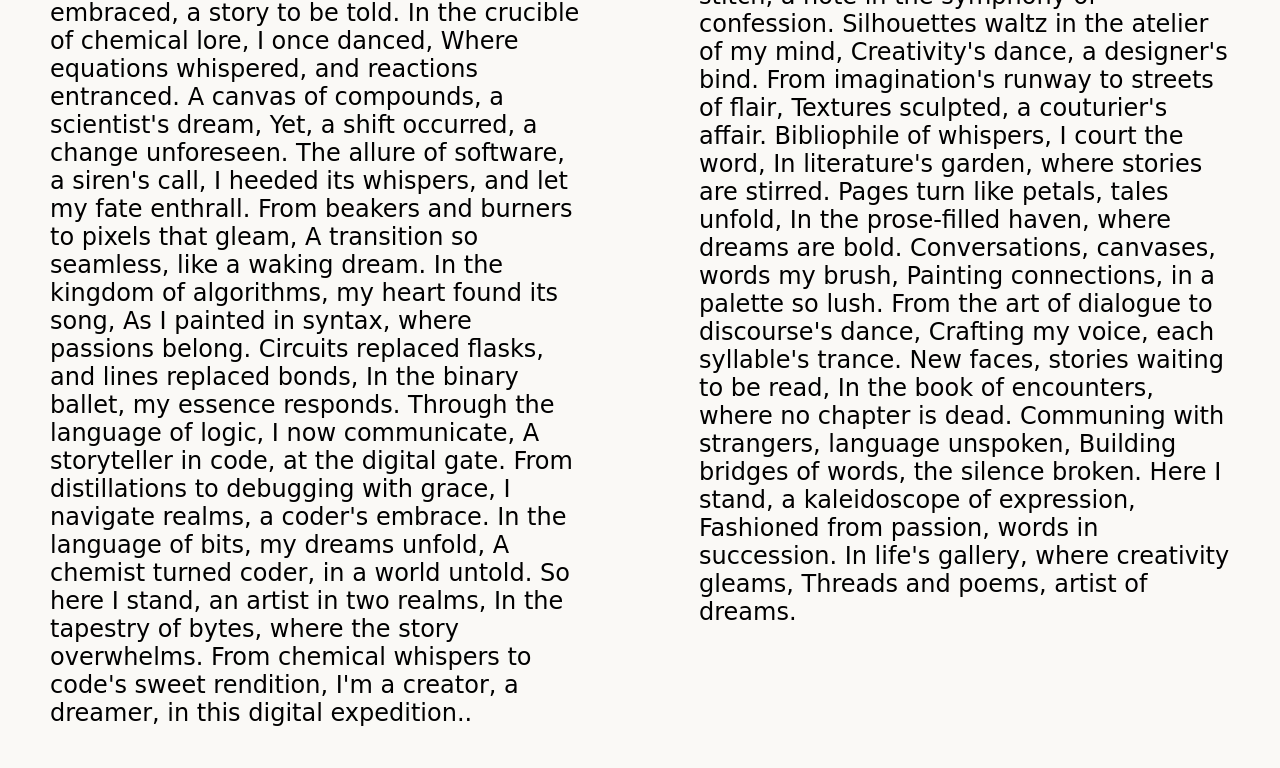
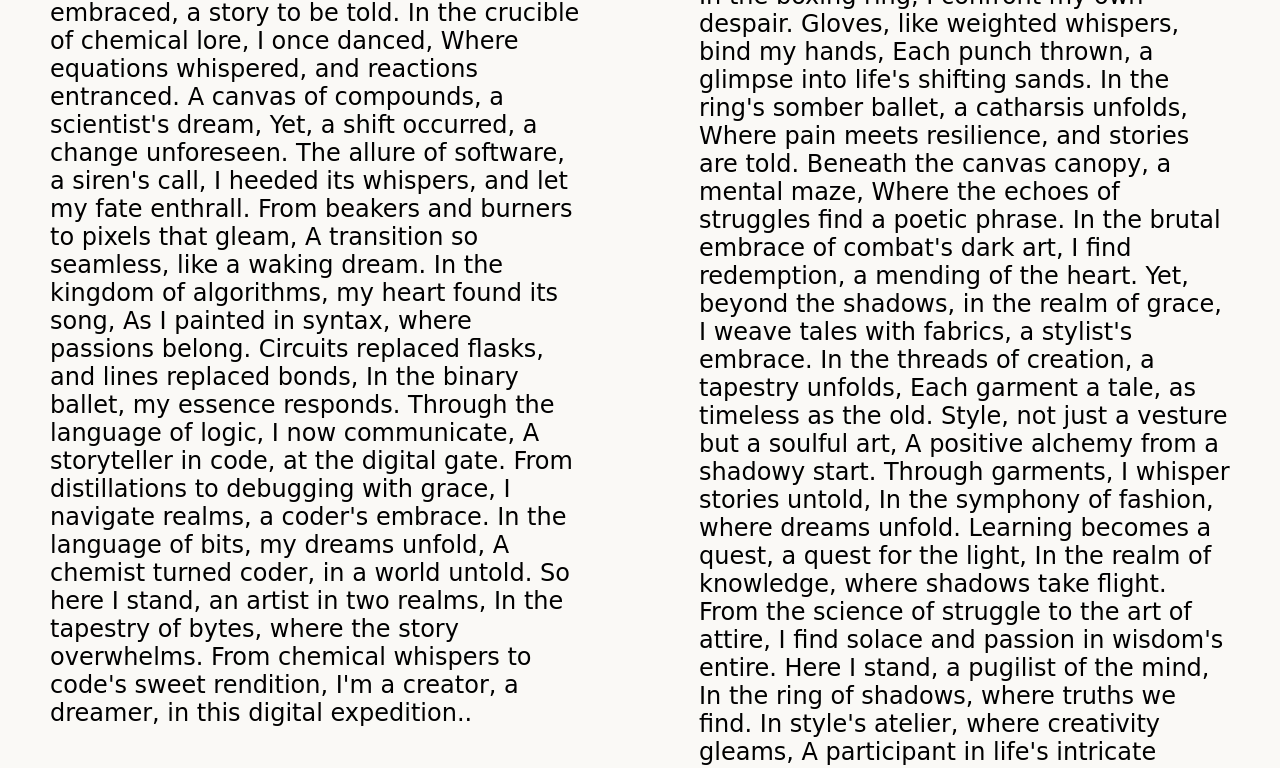
Before and after one commit to Jaylilsta/Self-Improvement, a plain HTML site: page index.html in a window 1280 px wide. Shown: the part 735-1503 px from the top of the page. Drawn offline with Linux system fonts and the light colour scheme; a web font is replaced by a local one.

Commit message:
Update index.html

```diff
--- a/index.html
+++ b/index.html
@@ -59,35 +59,40 @@
     <div class="right card"><img class="tile-image"
         src="./assets/images/WhatsApp Image 2023-11-13 at 11.12.09_4832e4e2.jpg" alt="a peotic figure">
       <h2 class="card-title">Deeper Shadows</h2>
-      <p>In the tapestry of dreams, where hues entwine,
-        I, a weaver of threads, in a realm so divine.
-        Fashion's whisper, a palette of expression,
-        Each stitch, a note in the symphony of confession.
+      <p>Within the shadowed square, where echoes collide,
+I step through the ropes, where shadows confide.
+The dance of combat, a chiaroscuro affair,
+In the boxing ring, I confront my own despair.
 
-        Silhouettes waltz in the atelier of my mind,
-        Creativity's dance, a designer's bind.
-        From imagination's runway to streets of flair,
-        Textures sculpted, a couturier's affair.
+Gloves, like weighted whispers, bind my hands,
+Each punch thrown, a glimpse into life's shifting sands.
+In the ring's somber ballet, a catharsis unfolds,
+Where pain meets resilience, and stories are told.
 
-        Bibliophile of whispers, I court the word,
-        In literature's garden, where stories are stirred.
-        Pages turn like petals, tales unfold,
-        In the prose-filled haven, where dreams are bold.
+Beneath the canvas canopy, a mental maze,
+Where the echoes of struggles find a poetic phrase.
+In the brutal embrace of combat's dark art,
+I find redemption, a mending of the heart.
 
-        Conversations, canvases, words my brush,
-        Painting connections, in a palette so lush.
-        From the art of dialogue to discourse's dance,
-        Crafting my voice, each syllable's trance.
+Yet, beyond the shadows, in the realm of grace,
+I weave tales with fabrics, a stylist's embrace.
+In the threads of creation, a tapestry unfolds,
+Each garment a tale, as timeless as the old.
 
-        New faces, stories waiting to be read,
-        In the book of encounters, where no chapter is dead.
-        Communing with strangers, language unspoken,
-        Building bridges of words, the silence broken.
+Style, not just a vesture but a soulful art,
+A positive alchemy from a shadowy start.
+Through garments, I whisper stories untold,
+In the symphony of fashion, where dreams unfold.
 
-        Here I stand, a kaleidoscope of expression,
-        Fashioned from passion, words in succession.
-        In life's gallery, where creativity gleams,
-        Threads and poems, artist of dreams.</p>
+Learning becomes a quest, a quest for the light,
+In the realm of knowledge, where shadows take flight.
+From the science of struggle to the art of attire,
+I find solace and passion in wisdom's entire.
+
+Here I stand, a pugilist of the mind,
+In the ring of shadows, where truths we find.
+In style's atelier, where creativity gleams,
+A participant in life's intricate dreams.</p>
     </div>
 
   </div>
```
